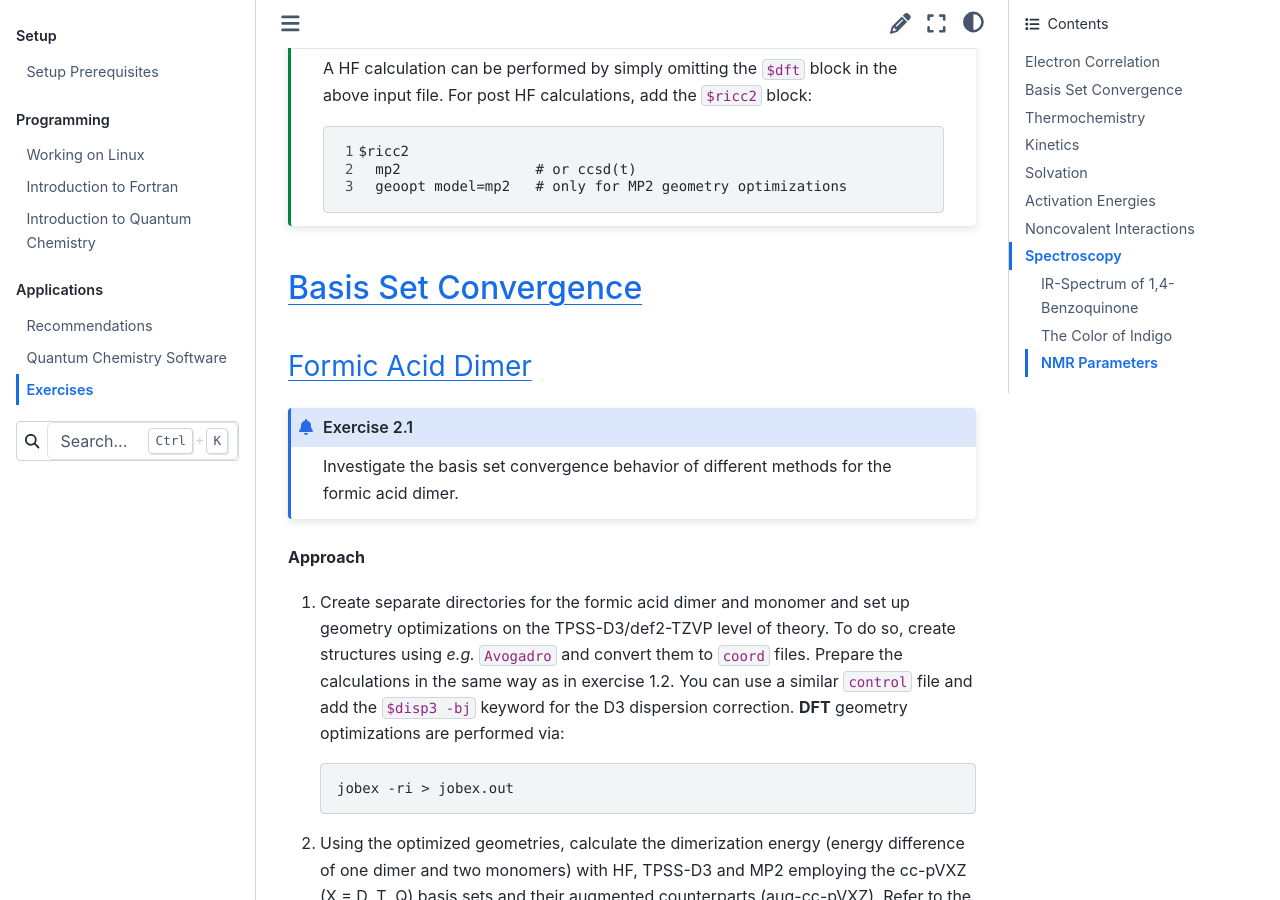
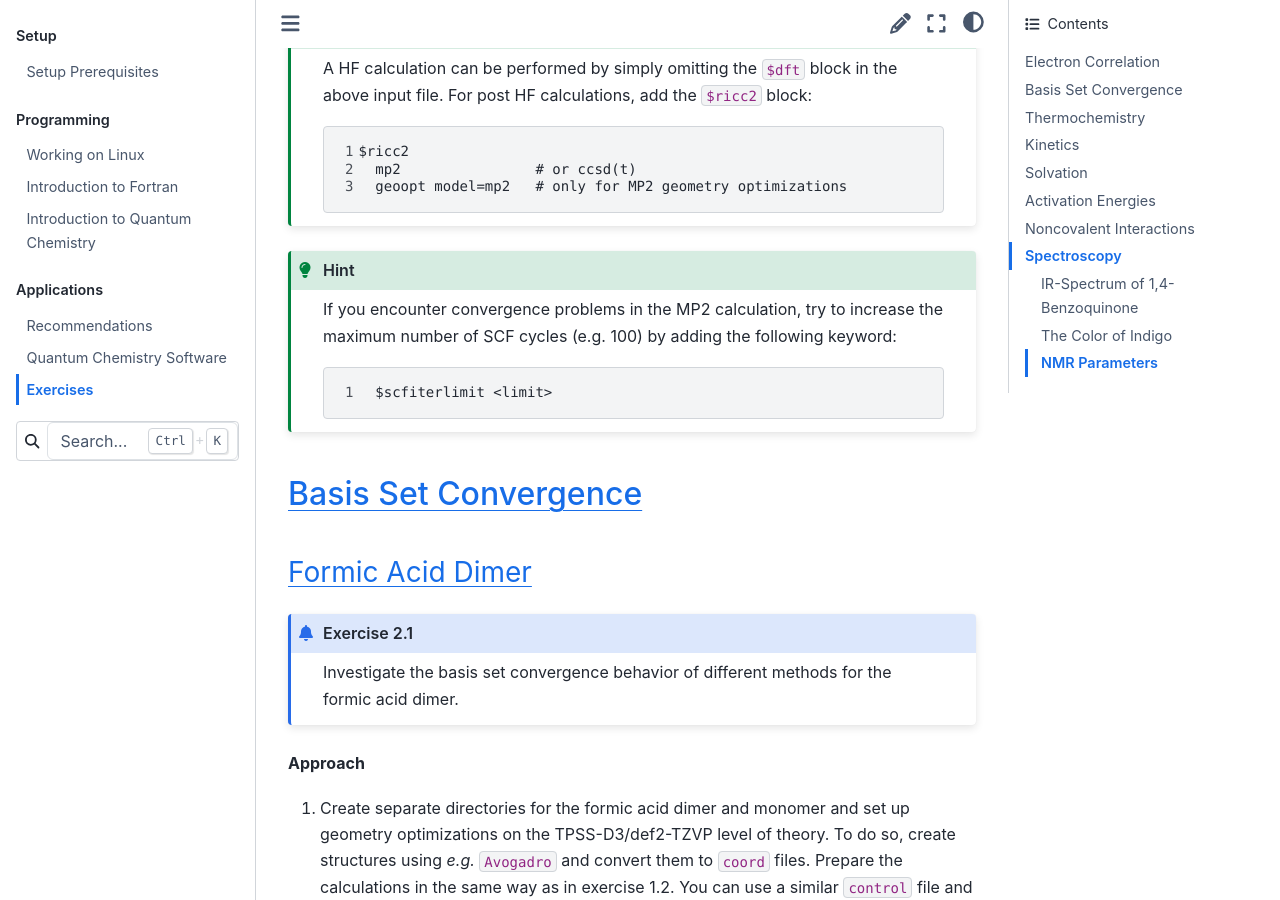
Before and after one commit to grimme-lab/qc2-teaching, a Sphinx documentation site: the page built from doc/apps-ex.rst, in a window 1280 px wide and 900 px high, scrolled down 5263 px. Built offline with Sphinx 7.4.7 and the Sphinx Book theme 1.1.4, drawn with Linux system fonts in a browser that asks for light colours.

Commit message:
Added hint for convergence problems

```diff
--- a/doc/apps-ex.rst
+++ b/doc/apps-ex.rst
@@ -228,6 +228,16 @@ specified otherwise we will use the RI approximation and C\ :sub:`1` symmetry th
       $ricc2
         mp2                # or ccsd(t)
         geoopt model=mp2   # only for MP2 geometry optimizations
+
+.. hint::
+
+   If you encounter convergence problems in the MP2 calculation, try to increase the
+   maximum number of SCF cycles (e.g. 100) by adding the following keyword:
+
+   .. code-block:: none
+      :linenos:
+
+        $scfiterlimit <limit>
 
 
 Basis Set Convergence
```
